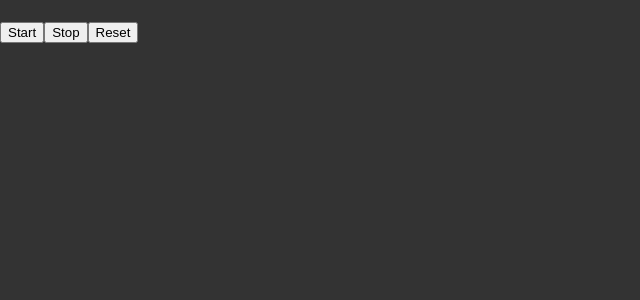
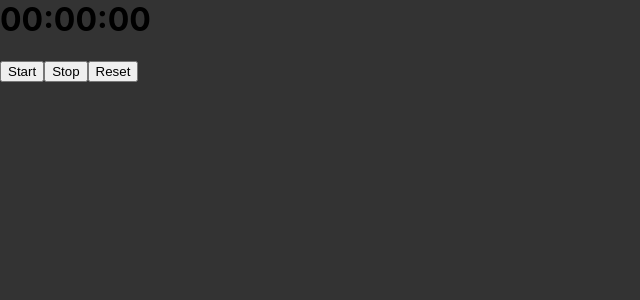
Before and after one commit to Android789515/react-clock, a React (Create React App) app: page / in a window 1280 px wide. Shown: the top 300 px of the page, without its empty margins (0-640 px from the left). Built offline with nearby package versions, Linux system fonts and the light colour scheme.

Commit message:
Created a type for time in seconds.
Created a test for the ClockDisplay component to check if it properly formats the time in seconds passed to it with props.

Added a temporary time to display in the StopWatch component.

```diff
--- a/src/components/clock-display/ClockDisplay.tsx
+++ b/src/components/clock-display/ClockDisplay.tsx
@@ -1,14 +1,35 @@
 import { AriaRoles } from '../../types/AriaRoles';
+import { TimeInSeconds } from '../../types/timeTypes';
 
 import styles from './ClockDisplay.module.scss'
 
-const ClockDisplay = () => {
+const makeDoubleDigit = (number: number): string => {
+    const measurableDigits = String(number);
+
+    const isSingleDigit = measurableDigits.length < 2;
+    return isSingleDigit ? '0' + number : String(number);
+}
+
+interface Props {
+    timeInSeconds: TimeInSeconds;
+}
+
+const ClockDisplay = ({ timeInSeconds }: Props) => {
+
+    const formattedSeconds = makeDoubleDigit(timeInSeconds % 60);
+
+    const totalMinutes = (timeInSeconds / 60) % 60
+    const formattedMinutes = makeDoubleDigit(Math.floor(totalMinutes));
+
+    const totalHours = (timeInSeconds / 3600) % 120
+    const formattedHours = makeDoubleDigit(Math.floor(totalHours));
+
     return (
         <h1
             role={AriaRoles.timer}
             className={styles.clockDisplay}
         >
-
+            {formattedHours}:{formattedMinutes}:{formattedSeconds}
         </h1>
     );
 };
--- a/src/components/stop-watch/StopWatch.tsx
+++ b/src/components/stop-watch/StopWatch.tsx
@@ -6,9 +6,12 @@ import StopButton from '../stop-button/StopButton';
 import ResetButton from '../reset-button/ResetButton';
 
 const StopWatch = () => {
+    const temporaryTimeToDisplay = 0;
+
     return (
         <div className={styles.stopWatch}>
-            <ClockDisplay/>
+
+            <ClockDisplay timeInSeconds={temporaryTimeToDisplay} />
 
             <StartButton />
             <StopButton />
--- /dev/null
+++ b/src/types/timeTypes.ts
@@ -0,0 +1 @@
+export type TimeInSeconds = number;
```
Also changed, not shown: 1 other file (tests, documents, lock files or other folders).
